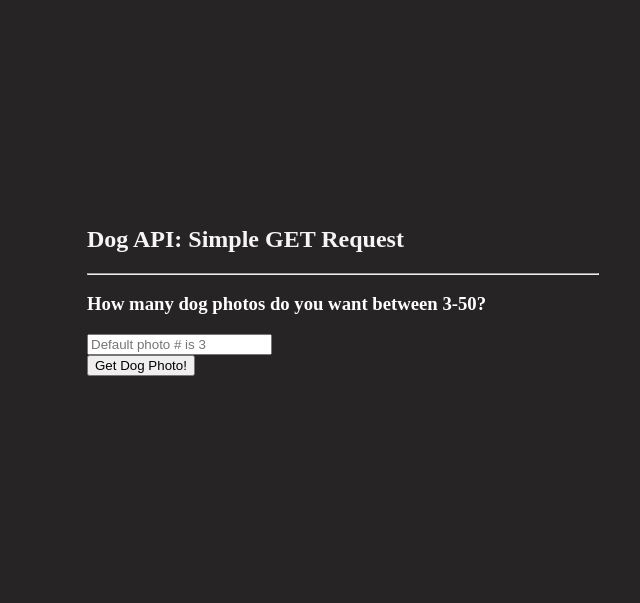
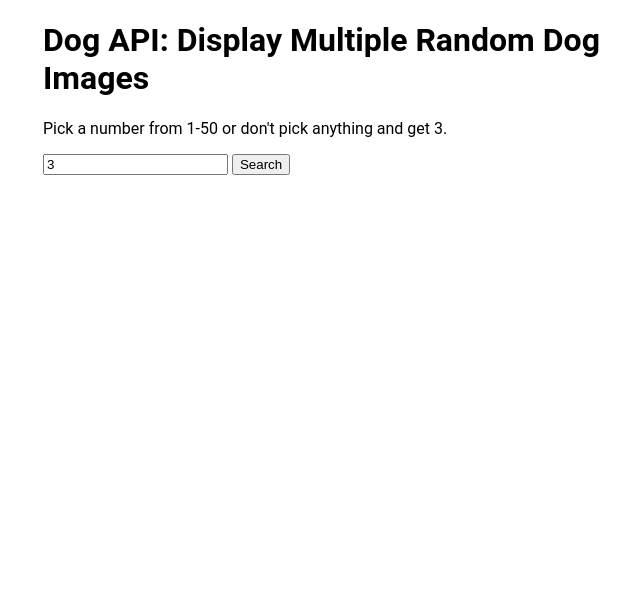
Before and after one commit to datpham1996/dog-api, a plain HTML site: page index.html in a window 1280 px wide. Shown: the whole page, without its empty margins (297-937 px from the left). Drawn offline with nearby package versions, Linux system fonts and the light colour scheme.

Commit message:
html and js changes

```diff
--- a/app.js
+++ b/app.js
@@ -1,29 +1,26 @@
 "use strict";
-//Pass numInput, which represents an integer as an argument
-function getDogImage(numInput) {
-  if (numInput < 3) {
-    fetch("https://dog.ceo/api/breeds/image/random/3")
+function getDogImages(query, displayCallback) {
+  if (query < 3) {
+    fetch(`https://dog.ceo/api/breeds/image/random/${query}`)
       .then(response => response.json())
       .then(responseJson => console.log(responseJson));
-  } else if (numInput > 50) {
-    return alert("Please choose a number equal or less than 50");
+  } else if (query > 50) {
+    return alert(`Please choose a number equal or less than 50`);
   } else {
-    fetch(`https://dog.ceo/api/breeds/image/random/${numInput}`)
+    fetch(`https://dog.ceo/api/breeds/image/random/${query}`)
       .then(response => response.json())
       .then(responseJson => console.log(responseJson));
   }
 }
 
-function watchUserInput() {
-  $("#dog-num-form").submit(e => {
-    e.preventDefault();
-    let userNumInput = $("#num-dog").val();
-    //Pass the number value to getDogImage
-    getDogImage(userNumInput);
+function listenToInput() {
+  $('.js-search-form').submit(event => {
+    event.preventDefault();
+    const queryTarget = $(event.currentTarget).find('.js-query');
+    getDogImages('.js-query');
   });
 }
-
-$(function() {
-  console.log("App loaded! Waiting for submit!");
-  watchUserInput();
+$(function () {
+  console.log('App loaded! Waiting for submit!');
+  listenToInput();
 });
--- a/index.html
+++ b/index.html
@@ -1,44 +1,28 @@
 <!DOCTYPE html>
-<html lang="en">
+<html>
 
 <head>
-    <meta charset="UTF-8">
-    <meta name="viewport" content="width=device-width, initial-scale=1.0">
-    <title>Dog Api</title>
-    <link rel="stylesheet" href="styles.css">
-
+  <meta charset="utf-8">
+  <meta name="viewport" content="width=device-width">
+  <title>Dog Api </title>
+  <link href="styles.css" rel="stylesheet" type="text/css" />
+  <script src="https://code.jquery.com/jquery-3.3.1.js" integrity="sha256-2Kok7MbOyxpgUVvAk/HJ2jigOSYS2auK4Pfzbm7uH60="
+    crossorigin="anonymous"></script>
 </head>
 
 <body>
-    <section id="container">
-      <h1 class="display-4 mb-4">Dog API: Simple GET Request</h1>
-      <hr />
-      <div id="input"></div>
-      <form id="dog-num-form">
-        <div class="form-group">
-          <h3>How many dog photos do you want between 3-50?</h3>
-          <input
-            type="text"
-            id="num-dog"
-            class="form-control"
-            placeholder="Default photo # is 3"
-            required
-          />
-        </div>
-        <div class="button">
-          <input
-            type="submit"
-            id="get"
-            class="btn btn-primary mr-4"
-            value="Get Dog Photo!"
-          />
-        </div>
-        <div class="dog-img-results"></div>
-      </form>
-    </section>
-    <script src="https://code.jquery.com/jquery-3.5.1.js"
-        integrity="sha256-QWo7LDvxbWT2tbbQ97B53yJnYU3WhH/C8ycbRAkjPDc=" crossorigin="anonymous"></script>
-    <script src="app.js"></script>
+  <div class="container">
+    <h1>Dog API: Display Multiple Random Dog Images</h1>
+    <p>Pick a number from 1-50 or don't pick anything and get 3.</p>
+    <form action="#" class="js-search-form">
+      <label for="query"></label>
+      <input required type="text" class="js-query" value="3">
+      <button class="js-submit" type="submit">Search</button>
+      <div class="dog-img-results"></div>
+    </form>
+  </div>
+
+  <script src="app.js"></script>
 </body>
 
 </html>
--- a/styles.css
+++ b/styles.css
@@ -1,26 +1,16 @@
- * {
+* {
   box-sizing: border-box;
 }
+
 body {
-  background-color: rgb(38, 36, 36);
+  font-family: 'Roboto', sans-serif;
 }
 
-h1 {
-  margin-top: 5%;
-  color: whitesmoke;
+.hidden {
+  display: none;
 }
 
-h3 {
-  color: white;
+.container {
+  max-width: 600px;
+  margin: 0 auto;
 }
-
-#container {
-  position: absolute;
-  margin: auto;
-  top: 0;
-  right: 0;
-  bottom: 0;
-  left: 0;
-  width: 40%;
-  height: 50%;
-}
```
Also changed, not shown: 1 other file.
